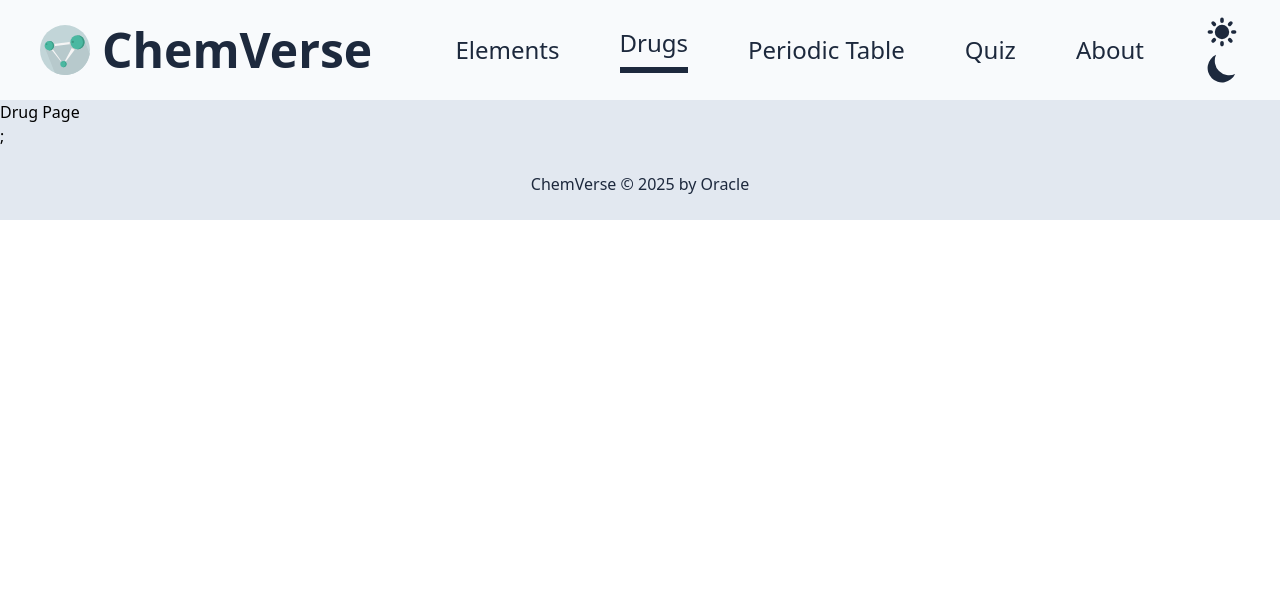
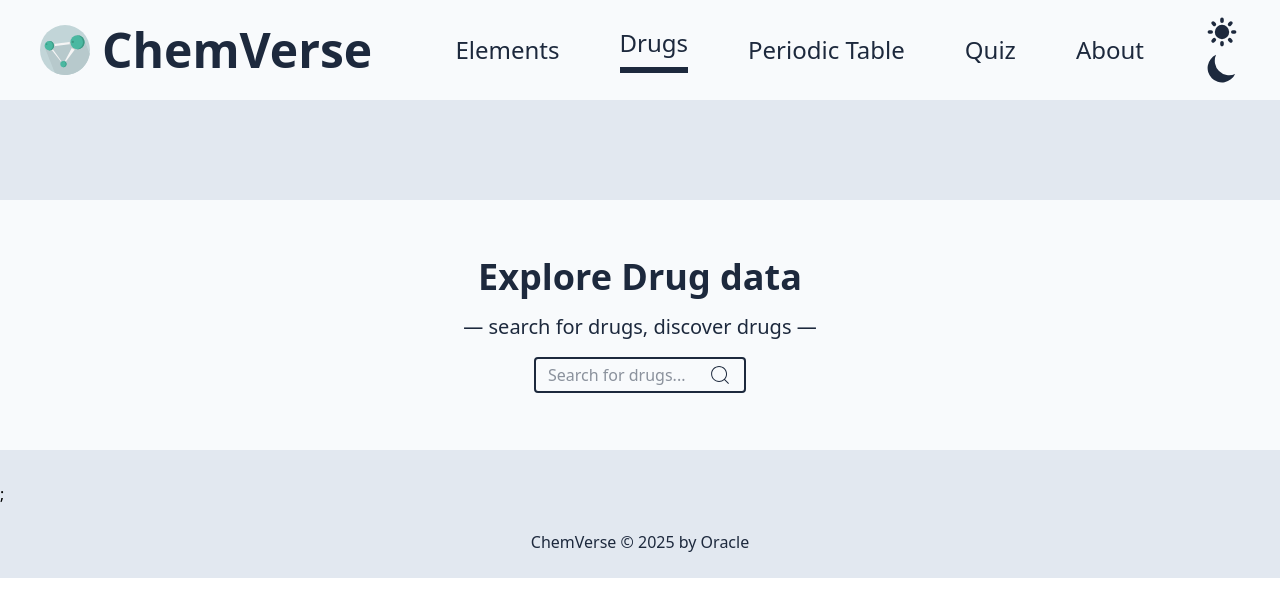
Before and after one commit to olamilekan5162/chemVerse, a React (Vite) app: page /drugs in a window 1280 px wide. Shown: the top 616 px of the page. Built offline with nearby package versions, Linux system fonts and the light colour scheme.

Commit message:
work on drugs page

```diff
--- a/src/components/hero/Hero.tsx
+++ b/src/components/hero/Hero.tsx
@@ -1,7 +1,7 @@
 import { useState } from "react";
 import { CiSearch } from "react-icons/ci";
 
-const Hero = ({ onSearch }) => {
+const Hero = ({ onSearch, isDashboard }) => {
   const [search, setSearch] = useState("");
 
   const handleSearch = (e) => {
@@ -13,14 +13,16 @@ const Hero = ({ onSearch }) => {
   };
 
   return (
+    <>
+      {isDashboard ? (
         <div className="bg-secondary text-primary dark:bg-primary dark:text-secondary mt-[100px] flex h-[300px] w-full items-center justify-center">
           <div className="flex flex-col items-center gap-4">
             <p className="text-4xl font-bold">
               Explore a universe of chemistry data
             </p>
             <span className="text-xl">
-          — search for compounds, discover drugs, <br /> and visualize atomic
-          and molecular structures —
+              — search for compounds, discover drugs, <br /> and visualize
+              atomic and molecular structures —
             </span>
             <form
               onSubmit={handleSearch}
@@ -29,7 +31,7 @@ const Hero = ({ onSearch }) => {
               <input
                 className="w-full border-none bg-transparent outline-none"
                 type="text"
-            placeholder="Search for elements, drugs..."
+                placeholder="Search for elements..."
                 required
                 value={search}
                 onChange={(e) => setSearch(e.target.value)}
@@ -40,6 +42,33 @@ const Hero = ({ onSearch }) => {
             </form>
           </div>
         </div>
+      ) : (
+        <div className="bg-secondary text-primary dark:bg-primary dark:text-secondary mt-[100px] flex h-[250px] w-full items-center justify-center">
+          <div className="flex flex-col items-center gap-4">
+            <p className="text-4xl font-bold">Explore Drug data</p>
+            <span className="text-xl">
+              — search for drugs, discover drugs —
+            </span>
+            <form
+              onSubmit={handleSearch}
+              className="border-primary dark:border-secondary flex w-[60%] flex-row items-center justify-between gap-3 rounded border-2 px-3 py-1"
+            >
+              <input
+                className="w-full border-none bg-transparent outline-none"
+                type="text"
+                placeholder="Search for drugs..."
+                required
+                value={search}
+                onChange={(e) => setSearch(e.target.value)}
+              />
+              <button type="submit" className="hover:cursor-pointer">
+                <CiSearch className="text-2xl" />
+              </button>
+            </form>
+          </div>
+        </div>
+      )}
+    </>
   );
 };
 
--- a/src/pages/dashboard/Dashboard.tsx
+++ b/src/pages/dashboard/Dashboard.tsx
@@ -62,9 +62,11 @@ const Dashboard = () => {
 
   return (
     <div className="flex flex-col items-center">
-      <Hero onSearch={fetchCompoundData} />
+      <Hero onSearch={fetchCompoundData} isDashboard={true} />
       <h1 className="text-primary dark:text-secondary mt-6 max-w-2xl text-center text-[18px]">
-        <i>Do you Know: {myFact} </i>
+        <i>
+          💡 Did you Know? <br /> {myFact}{" "}
+        </i>
       </h1>
 
       <div className="w-[95%] max-w-6xl px-4 py-8">
@@ -135,7 +137,7 @@ const Dashboard = () => {
             by combining science, search, and fun — all in one platform. <br />
             <br />
             <NavLink to="about" className="flex items-center font-bold">
-              Get to Know PubChem Better
+              Get to Know ChemVerse Better
               <MdNavigateNext className="text-3xl" />
             </NavLink>
           </span>
--- a/src/pages/drugs/Drugs.tsx
+++ b/src/pages/drugs/Drugs.tsx
@@ -1,7 +1,91 @@
+import React, { useState } from "react";
+import Hero from "../../components/hero/Hero";
+
 const Drugs = () => {
+  const [drugInfo, setDrugInfo] = useState(null);
+  const [loading, setLoading] = useState(false);
+  const [error, setError] = useState(null);
+
+  const fetchDrugInfo = async (search) => {
+    setLoading(true);
+    setError(null);
+    setDrugInfo(null);
+
+    try {
+      const rxcuiRes = await fetch(
+        `https://rxnav.nlm.nih.gov/REST/rxcui.json?name=${search}`,
+      );
+      const rxcuiData = await rxcuiRes.json();
+
+      const rxcui = rxcuiData.idGroup?.rxnormId?.[0];
+      if (!rxcui) {
+        setError("Drug not found");
+        return;
+      }
+
+      const detailsRes = await fetch(
+        `https://rxnav.nlm.nih.gov/REST/rxcui/${rxcui}/properties.json`,
+      );
+      const detailsData = await detailsRes.json();
+
+      setDrugInfo(detailsData.properties);
+    } catch (err) {
+      console.error(err);
+      setError("Something went wrong");
+    } finally {
+      setLoading(false);
+    }
+  };
+
+  const funFacts = [
+    "Aspirin was originally derived from willow tree bark!",
+    "Caffeine is the most widely consumed psychoactive substance in the world.",
+    "Penicillin was discovered by accident!",
+    "Morphine is named after Morpheus, the Greek god of dreams.",
+  ];
+
   return (
-    <div>
-      <div>Drug Page</div>
+    <div className="flex flex-col items-center">
+      <Hero onSearch={fetchDrugInfo} isDashboard={false} />
+
+      <div className="text-primary dark:text-secondary flex flex-col items-center justify-start p-4">
+        {loading && (
+          <div className="mt-8 animate-pulse text-xl text-blue-500">
+            Fetching data...
+          </div>
+        )}
+
+        {error && (
+          <p className="mt-4 text-lg font-medium text-red-500">{error}</p>
+        )}
+
+        {drugInfo && (
+          <div className="dark:bg-primary dark:text-secondary mt-10 w-full max-w-3xl rounded-lg bg-white p-6 shadow-md">
+            <h2 className="mb-2 text-2xl font-semibold text-blue-600">
+              {drugInfo.name}
+            </h2>
+            <p className="mb-2">
+              <strong>Synonym:</strong> {drugInfo.synonym || "N/A"}
+            </p>
+            <p className="mb-2">
+              <strong>RxCUI:</strong> {drugInfo.rxcui}
+            </p>
+            <p className="mb-2">
+              <strong>TTY (Type):</strong> {drugInfo.tty}
+            </p>
+            <p>
+              <strong>Language:</strong> {drugInfo.language || "en"}
+            </p>
+          </div>
+        )}
+
+        {/* <div className="mt-16 w-full max-w-2xl rounded bg-yellow-100 p-6 text-yellow-800 shadow dark:bg-yellow-900 dark:text-yellow-200">
+          <h3 className="mb-2 text-xl font-bold">💡 Did You Know?</h3>
+          <p className="text-md italic">
+            {funFacts[Math.floor(Math.random() * funFacts.length)]}
+          </p>
+        </div> */}
+      </div>
     </div>
   );
 };
```
Lines whose indentation alone changed are shown as unchanged.
